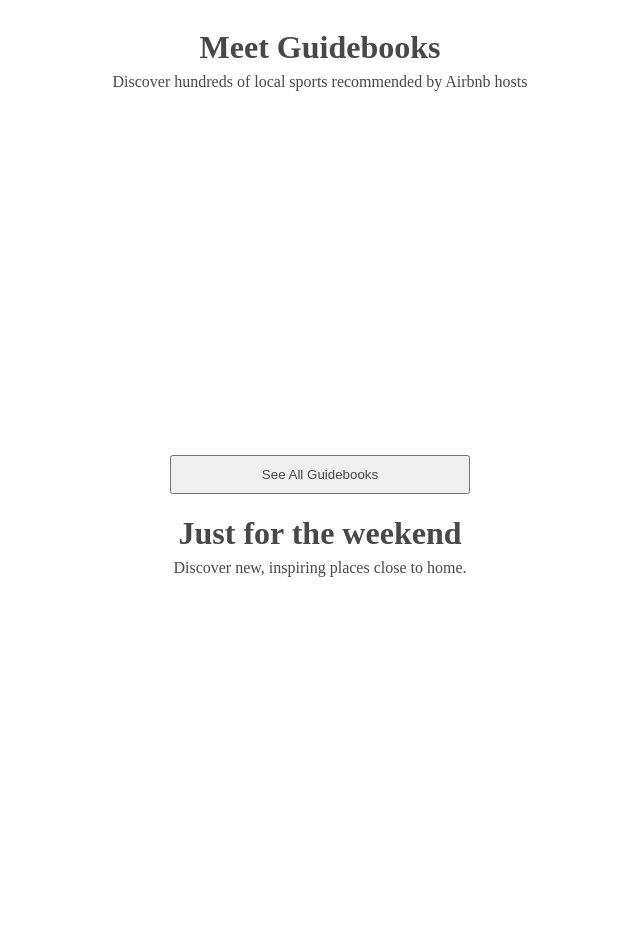
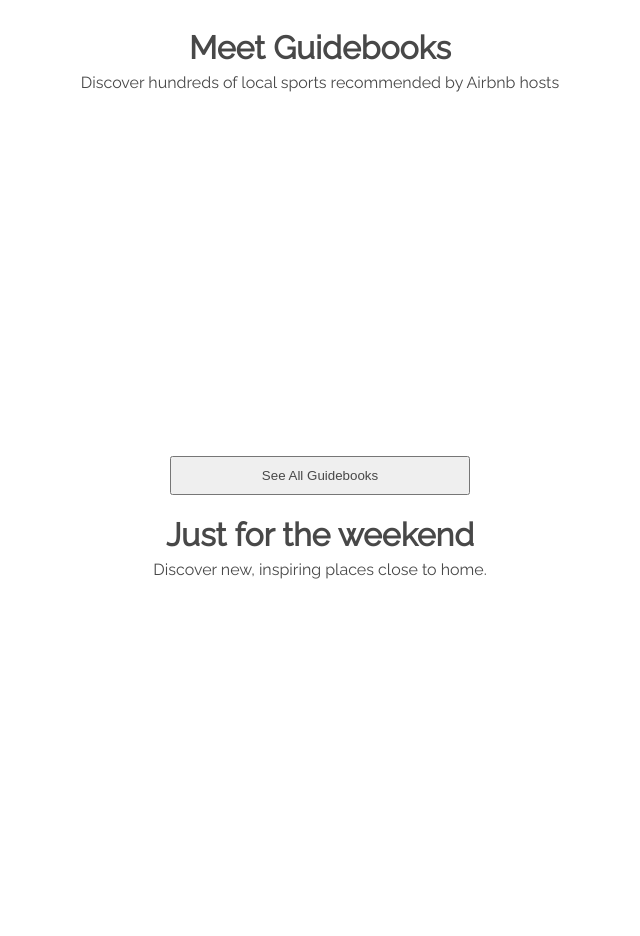
Before and after one commit to Zachary-T-Richmond/Flexbox-Website-Design, a plain HTML site: page index.html in a window 1280 px wide. Shown: the top 936 px of the page, without its empty margins (320-960 px from the left). Drawn offline with Linux system fonts and the light colour scheme.

Commit message:
changes font

```diff
--- a/css/style.css
+++ b/css/style.css
@@ -98,3 +98,7 @@ button {
 h1{
   margin-bottom: -9px;
 }
+
+h1, h3, p {
+  font-family: 'Raleway', sans-serif;
+}
--- a/index.html
+++ b/index.html
@@ -4,6 +4,7 @@
   <meta charset="UTF-8">
   <meta name="viewport" content="width=device-width, initial-scale=1">
   <link rel="stylesheet" type="text/css" href="css/style.css">
+  <link href="https://fonts.googleapis.com/css?family=Raleway" rel="stylesheet">
   <script src="./script.js" charset="utf-8"></script>
   <title>Hello Front-End</title>
 </head>
```
